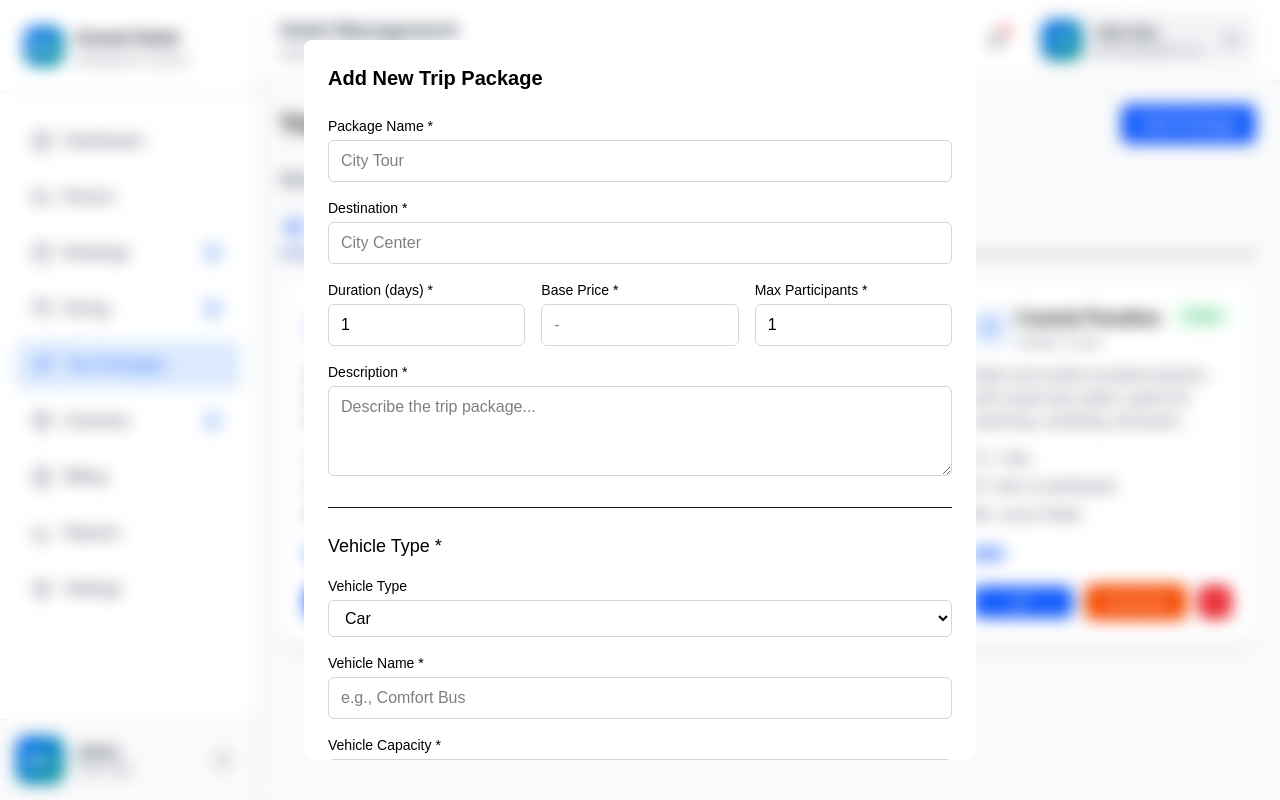
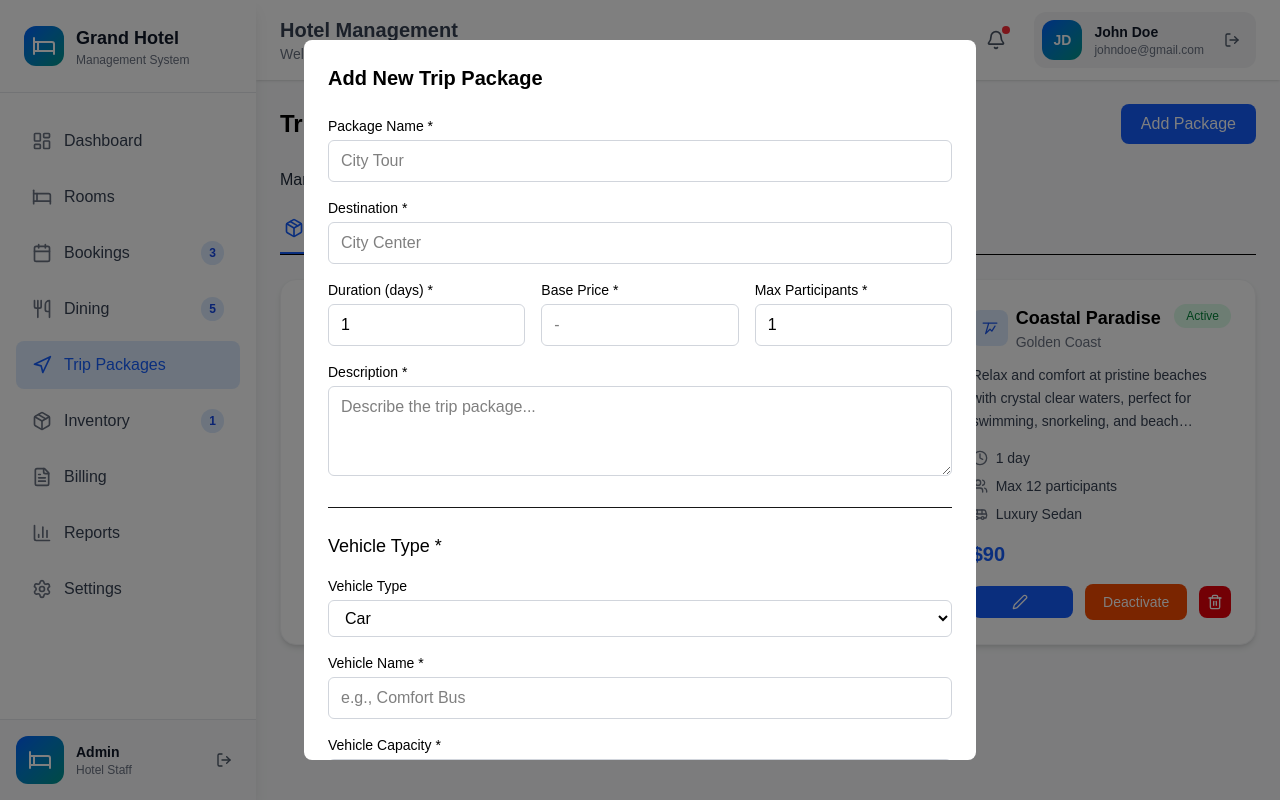
Before and after one commit to mudunkotuwasb/Hotel-Management-Frontend, a Next.js app: page /dashboard/admin/trip-packages in a window 1280 px wide. Both pictures are taken after a click on the button "Add Package". Built offline with nearby package versions, Linux system fonts and the light colour scheme.

Commit message:
add popup box background update

```diff
--- a/app/components/bookings/NewBookingModal.tsx
+++ b/app/components/bookings/NewBookingModal.tsx
@@ -314,7 +314,7 @@
     if (!isOpen) return null;
 
     return (
-        <div className="fixed inset-0 backdrop-blur-sm flex items-center justify-center p-4 z-50">
+        <div className="fixed inset-0 z-50 flex items-center justify-center bg-black/50 p-4">
             <div className="bg-white rounded-lg max-w-3xl w-full max-h-[90vh] overflow-y-auto shadow-xl">
                 {/* Header */}
                 <div className="p-4 border-b border-gray-300">
--- a/app/components/dining/NewMenuItemPopup.tsx
+++ b/app/components/dining/NewMenuItemPopup.tsx
@@ -224,7 +224,7 @@
   if (!isOpen) return null;
 
   return (
-    <div className="fixed inset-0 backdrop-blur-sm flex items-center justify-center p-4 z-50">
+    <div className="fixed inset-0 z-50 flex items-center justify-center bg-black/50 p-4">
       <div className="bg-white rounded-lg max-w-4xl w-full max-h-[90vh] overflow-y-auto text-black">
         <div className="p-6">
           <div className="flex justify-between items-center mb-6">
--- a/app/components/trip-packages/AddPackageModal.tsx
+++ b/app/components/trip-packages/AddPackageModal.tsx
@@ -187,7 +187,7 @@
     // Success Message Modal
     if (showSuccess) {
         return (
-            <div className="fixed inset-0 backdrop-blur-sm flex items-center justify-center p-4 z-50">
+            <div className="fixed inset-0 z-50 flex items-center justify-center bg-black/50 p-4">
                 <div className="bg-white rounded-lg w-full max-w-md p-6">
                     <div className="text-center">
                         {/* Success Icon */}
@@ -224,7 +224,7 @@
     }
 
     return (
-        <div className="fixed inset-0 backdrop-blur-sm flex items-center justify-center p-4 z-50">
+        <div className="fixed inset-0 z-50 flex items-center justify-center bg-black/50 p-4">
             <div className="bg-white rounded-lg w-full max-w-2xl max-h-[90vh] overflow-y-auto">
                 <div className="p-6">
                     <h2 className="text-xl font-bold mb-6 text-black">
```
